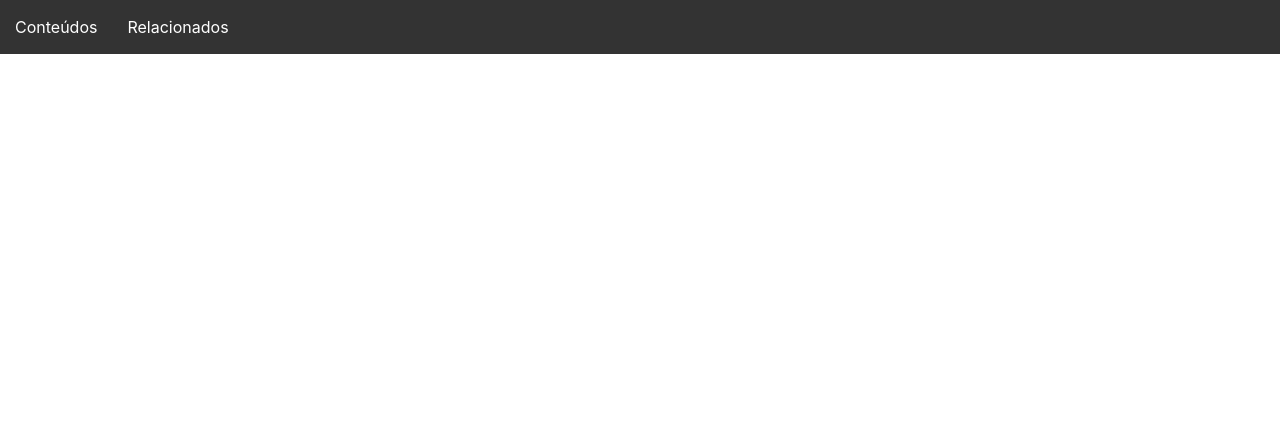
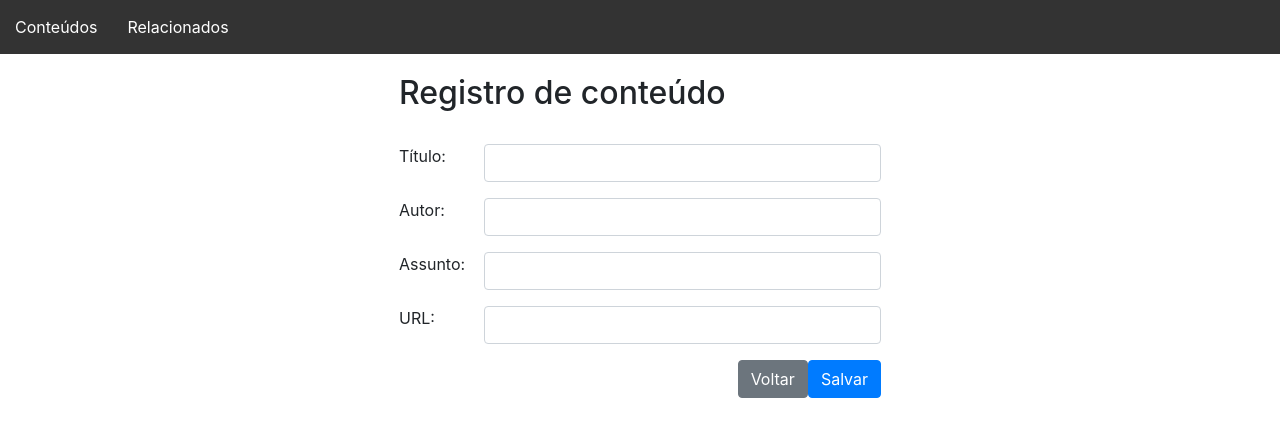
Before and after one commit to ingridTPires/projeto-vue, a Vue app: page /#/conteudo in a window 1280 px wide. Shown: the top 436 px of the page. Built offline with nearby package versions, Linux system fonts and the light colour scheme.

Commit message:
Navegação entre lista e form

```diff
--- a/src/components/Conteudo.vue
+++ b/src/components/Conteudo.vue
@@ -40,6 +40,7 @@
         </div>
       </div>
       <button type="submit" class="btn btn-primary float-right">Salvar</button>
+        <a class="btn btn-secondary float-right" @click="$router.go(-1)">Voltar</a>
     </form>
   </div>
 </template>
@@ -54,13 +55,13 @@ export default {
                 url: "",
             },
         },
-  data() {
+        data () {
             return {
                 conteudoAtual: { ...this.conteudo },
             };
         },
         methods: {
-    salvar() {
+            salvar () {
                 this.$emit("salvar", this.conteudoAtual);
             },
         },
--- a/src/components/Conteudos.vue
+++ b/src/components/Conteudos.vue
@@ -3,6 +3,7 @@
     <li class="collection-item" v-for="conteudo in conteudos" :key="conteudo.id">
         {{conteudo.titulo}}
     </li>
+    <button class="btn btn-primary float-right" @click="$router.push('conteudo')">Adicionar</button>
   </div>
 </template>
 
--- a/src/router.js
+++ b/src/router.js
@@ -1,6 +1,7 @@
 import Vue from "vue";
 import Router from "vue-router";
 import Conteudos from "./components/Conteudos.vue";
+import Conteudo from "./components/Conteudo.vue";
 import ConteudoRelacionado from "./components/ConteudoRelacionado.vue";
 
 Vue.use(Router);
@@ -13,6 +14,11 @@ export default new Router({
       component: Conteudos,
     },
     {
+      path: "/conteudo",
+      nome: "Conteúdo",
+      component: Conteudo,
+    },
+    {
       path: "/conteudo-relacionado",
       nome: "Conteúdo Relacionado",
       component: ConteudoRelacionado,
```
Lines whose indentation alone changed are shown as unchanged.
